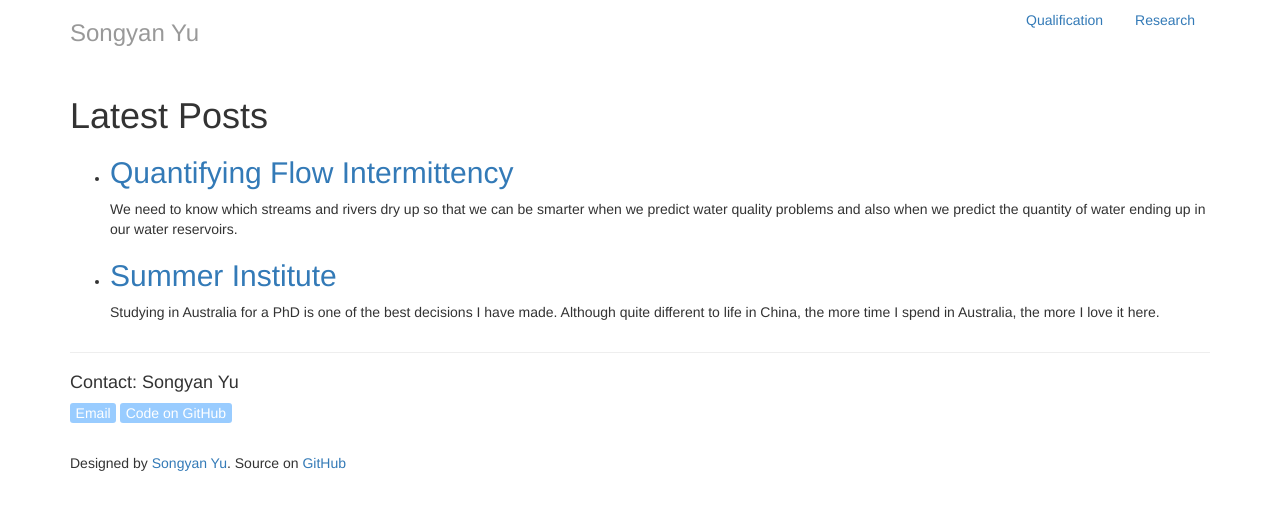
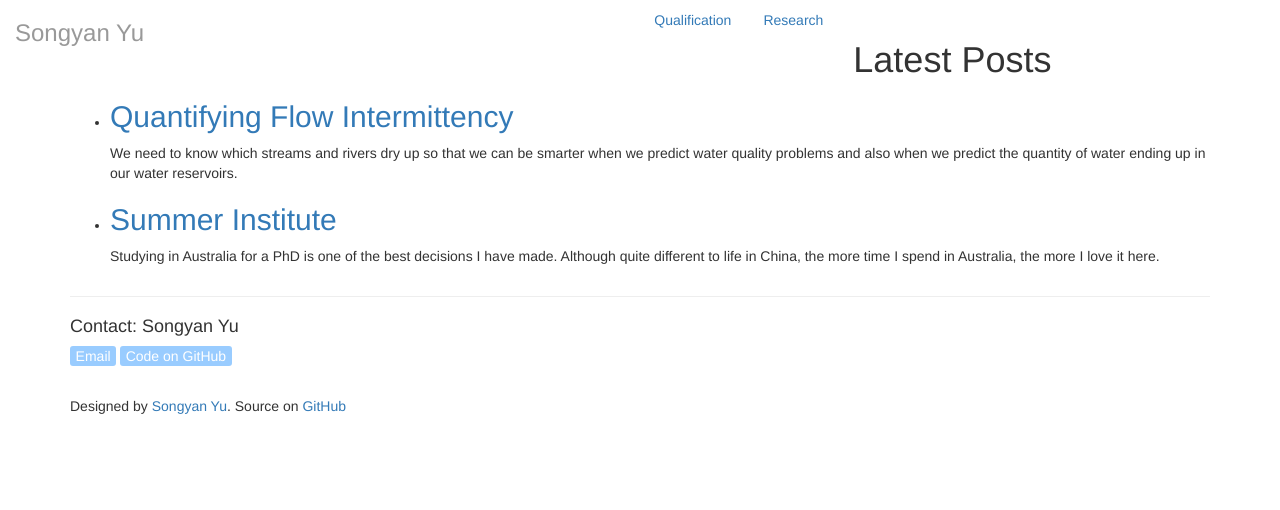
Before and after one commit to SongyanYu/SongyanYu.github.io, a Jekyll site: the page built from blog.html, in a window 1280 px wide. Shown: the top 510 px of the page. Built offline with Jekyll 4.4.1, drawn with Linux system fonts in a browser that asks for light colours.

Commit message:
update class

```diff
--- a/_includes/navigation.html
+++ b/_includes/navigation.html
@@ -1,4 +1,4 @@
-<div class="container">
+<div class="col-sm-8">
     <ul class="nav nav-pills pull-right">
         <li><a href="qualification.html">Qualification</a></li>
         <li><a href="research.html">Research</a></li>
```
